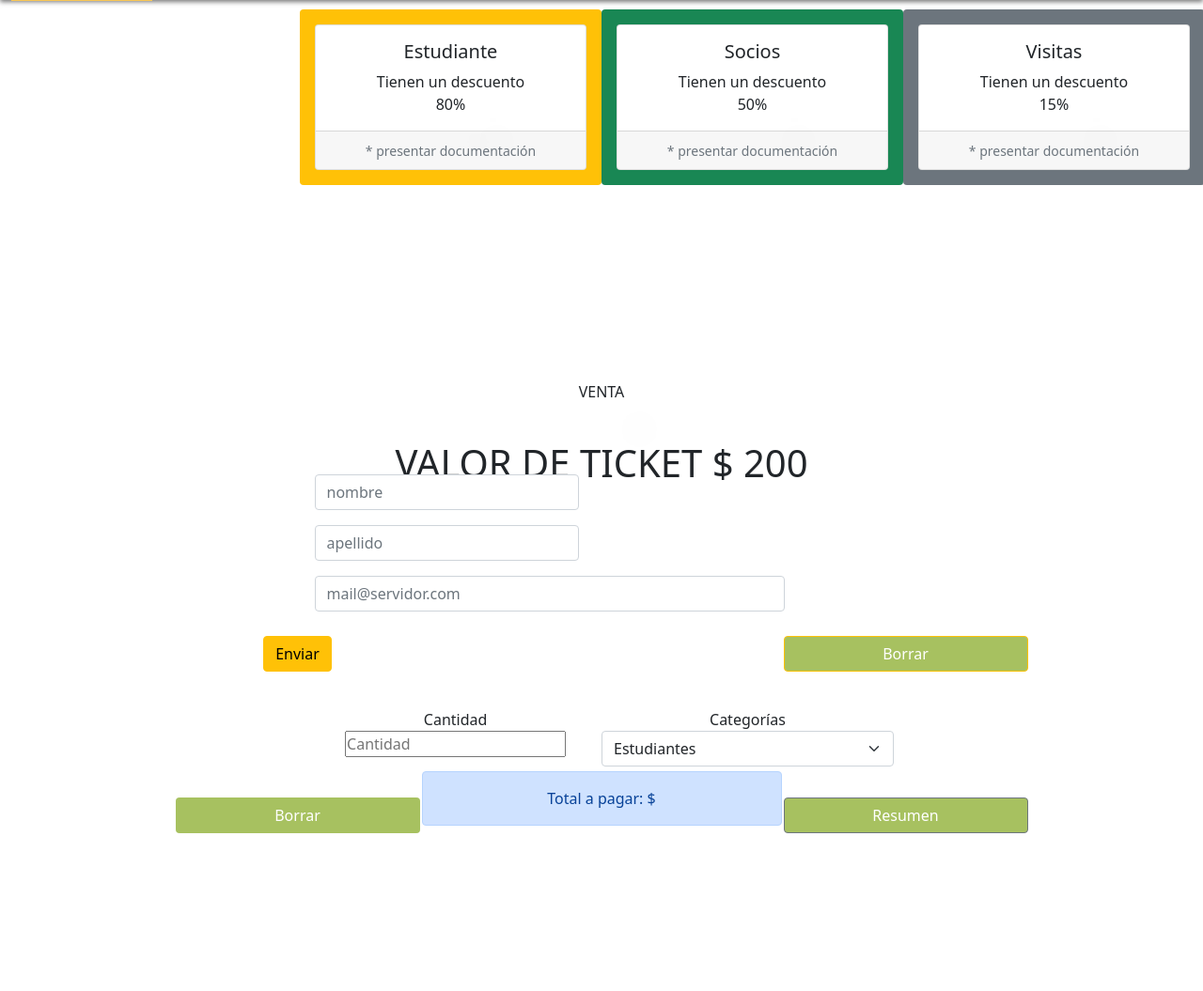
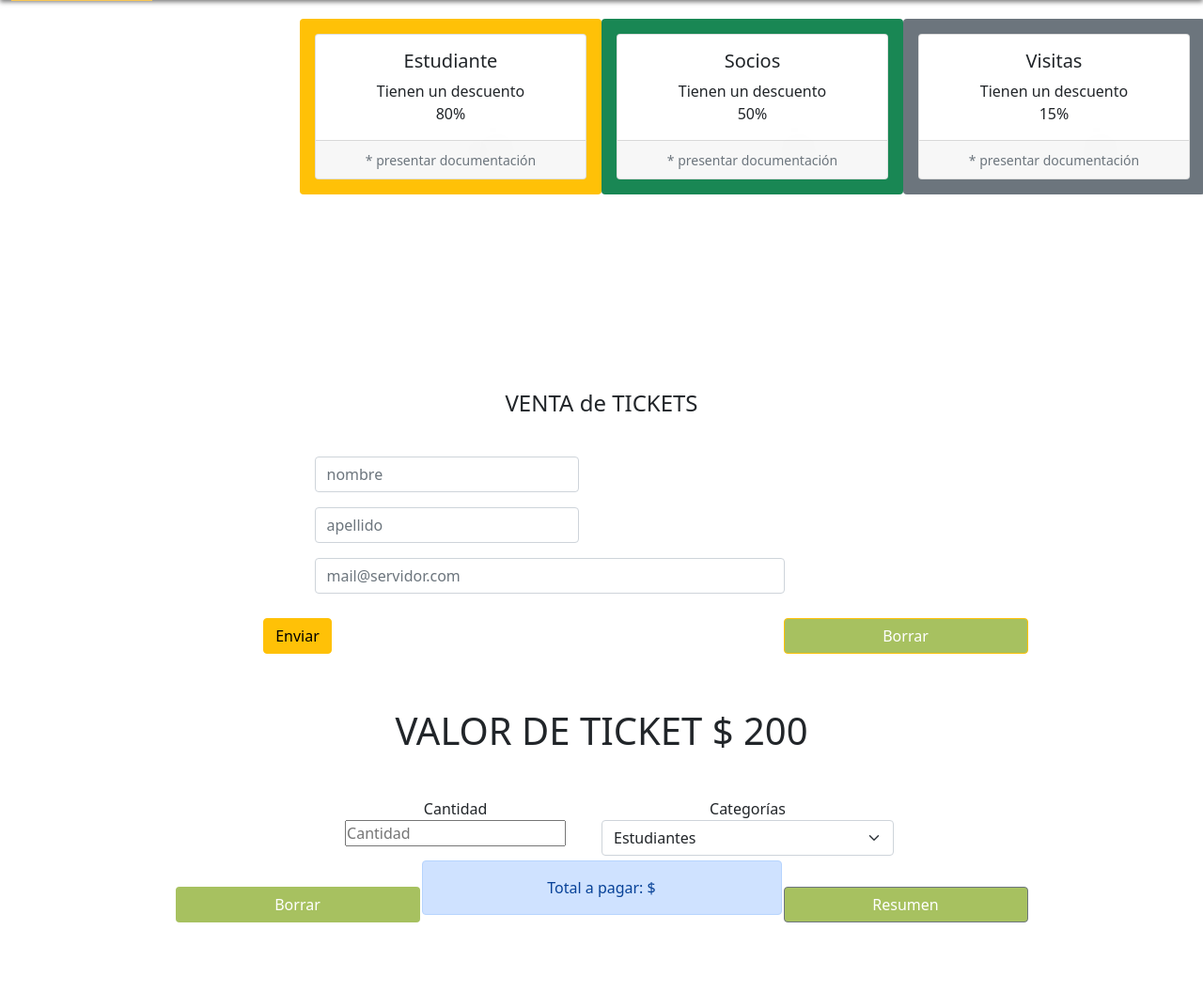
Before and after one commit to IsabelIMTextil/phpintegrador1, a PHP site: page /tickets.php in a window 1280 px wide. Shown: the part 70-1125 px from the top of the page at 94% size. Run offline with PHP 8.4, Linux system fonts and the light colour scheme; some web fonts are replaced.

Commit message:
acomodar botones de tickets

```diff
--- a/css/ticket.css
+++ b/css/ticket.css
@@ -17,6 +17,7 @@
     width: 100%;
     background-color: rgb(fff);
     padding: 5px;
+    margin-top: 10px;
 }
 
 
@@ -56,6 +57,7 @@
 
 #resultado{
     width: 600px;
+
 }
 
 #borrar{
--- a/pages/form_tck.php
+++ b/pages/form_tck.php
@@ -2,6 +2,8 @@
 
 
 <body>
+
+
 
 <div class="row row-cols-1 row-cols-md-4 g-5">
 <div class="col"></div>
@@ -32,7 +34,7 @@
 
 
 
-<div id="container">
+<div id="contenedor">
        <div class="row">
           <div class="col-md-6 text-center">
                   <button onclick="" id="enviar" type="submit" class="btn btn-warning text-center" value="Enviar">Enviar</button>
@@ -44,8 +46,14 @@
      </div>
 
 <br>
+<br>
+<div class="container text-center">
+    <div class="column">
 
-
+    <h1>VALOR DE TICKET $ 200</h1>
+  </div>
+  </div>
+<br>
 </form>
 
     <!-- agrego formulario multiplicación -->
--- a/pages/main_tck.php
+++ b/pages/main_tck.php
@@ -60,11 +60,9 @@
 
   <div class="container text-center">
     <div class="column">
-        <p>VENTA</p>
-       <br>
-    <h1>VALOR DE TICKET $ 200</h1>
+      <h4>VENTA de TICKETS</h4>
   </div>
   </div>
-
+<br>
 
 </body>
```
